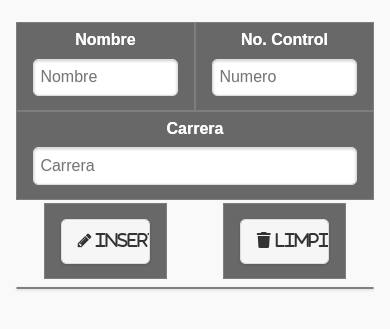
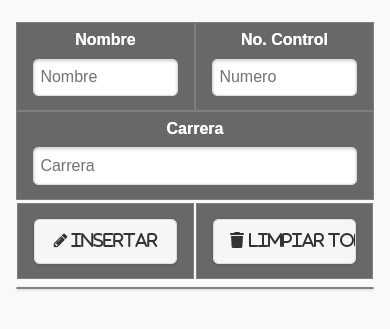
Before and after one commit to LuisGarcia23/Storage3, a plain HTML site: page index.html in a window 390 px wide. Shown: the part 223-552 px from the top of the page. Drawn offline with Linux system fonts and the light colour scheme; some packages are replaced by stand-ins of ours.

Commit message:
Add files via upload

```diff
--- a/index.html
+++ b/index.html
@@ -51,7 +51,7 @@
 <fieldset class="ui-grid-a" id="btndiv">
 <div class="ui-block-a"><div class="ui-bar ui-bar-a">
 <a href="#" id ="creat" onclick="_create()">
-<center><i class="fa fa-pencil"> Insertar</i></center>
+<i class="fa fa-pencil"> Insertar</i>
 </a></div>
 </div>
 <!--End of the Create and Clear All Button Div-->
@@ -59,7 +59,7 @@
 <!--Dialog Box when clicked on Clear All button-->
 <div class="ui-block-b"><div class="ui-bar ui-bar-a">
 <a id ="bt" href="#popupDialog" data-rel="popup" data-position-to="window" data-transition="pop" class="ui-btn ui-corner-all ui-shadow " >
-<center><i class="fas fa-trash"> Limpiar todo</i></center>
+<i class="fas fa-trash"> Limpiar todo</i>
 </a></div>
 </div>
 </fieldset>
--- a/my.css
+++ b/my.css
@@ -112,6 +112,6 @@
     }
     }
     #btndiv .ui-bar-a{
-    width: 50% !important;
+    width: 80% !important;
     margin: auto !important;
     }
```
